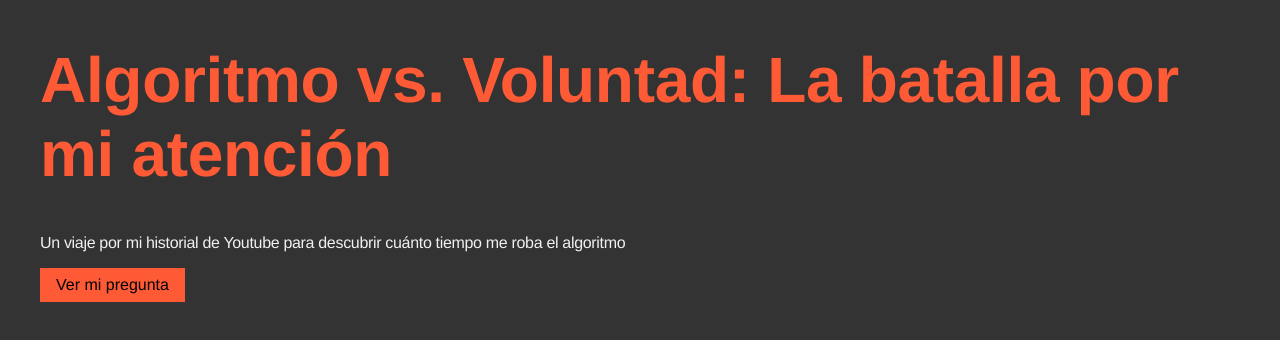
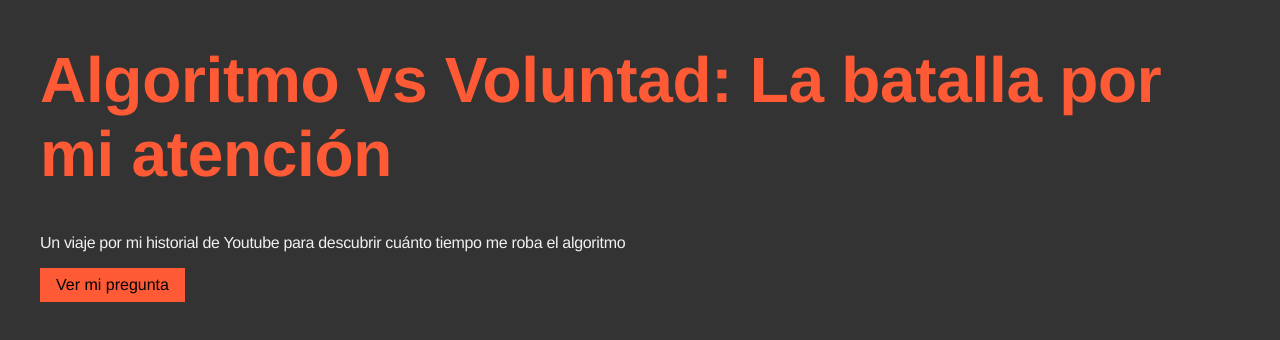
Before and after one commit to alvaropuertolas/ProyectoWeb, a plain HTML site: page index.html in a window 1280 px wide. Drawn offline with Linux system fonts and the light colour scheme.

Commit message:
pequeño cambio

```diff
--- a/index.html
+++ b/index.html
@@ -9,7 +9,7 @@
 </head>
 <body>
 
-  <h1>Algoritmo vs. Voluntad: La batalla por mi atención</h1>
+  <h1>Algoritmo vs Voluntad: La batalla por mi atención</h1>
   <p>Un viaje por mi historial de Youtube para descubrir cuánto tiempo me roba el algoritmo</p>
 
   <button id="boton">Ver mi pregunta</button>
```
